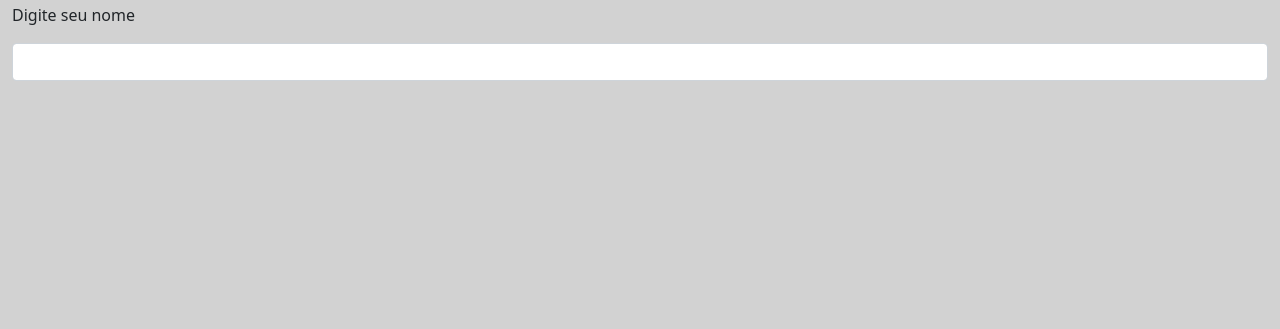
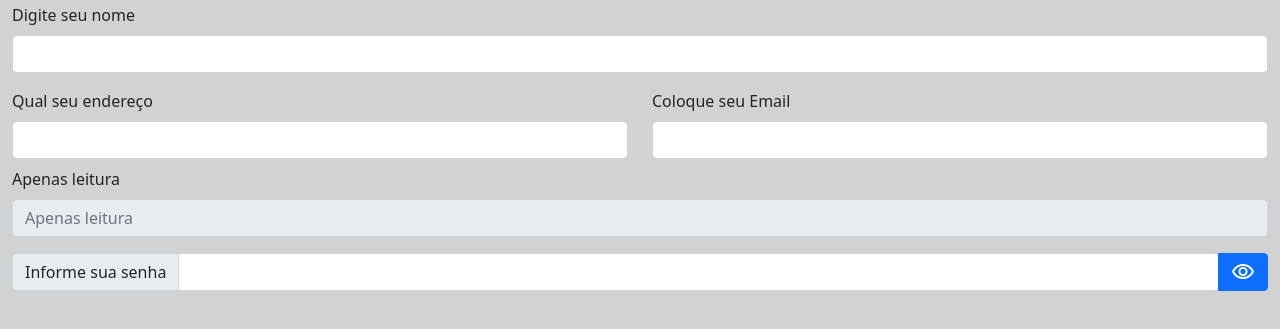
Before and after one commit to mirox666/Formulario_JaavScript, a plain HTML site: page index.html in a window 1280 px wide. Shown: the part 53-382 px from the top of the page. Drawn offline with nearby package versions, Linux system fonts and the light colour scheme.

Commit message:
Continuando Layout Bootstrap

```diff
--- a/index.html
+++ b/index.html
@@ -4,16 +4,47 @@
     <meta charset="UTF-8">
     <meta name="viewport" content="width=device-width, initial-scale=1.0">
     <link href="https://cdn.jsdelivr.net/npm/bootstrap@5.1.3/dist/css/bootstrap.min.css" rel="stylesheet" integrity="sha384-1BmE4kWBq78iYhFldvKuhfTAU6auU8tT94WrHftjDbrCEXSU1oBoqyl2QvZ6jIW3" crossorigin="anonymous">
+    <link href="https://fonts.googleapis.com/css2?family=Material+Symbols+Outlined" rel="stylesheet" />
     <title>Formulario com bootstrap e JS</title>
 </head>
 <body class="container-fluid" style="background-color:#d2d2d2;">
     <h1 class="text-center">Formulario com bootstrap e JS</h1>
     <form action=""method="post">
+        <!-- CAMPO DE TEXTO: NOME -->
         <section class="row">
             <div class="col-md-12">
-            <label for="nome" class=mb-3>Digite seu nome </label>
+            <label for="nome" class=mb-2>Digite seu nome </label>
             <input type="text" class="form-control" id="nome">
         </div>
+        </section>
+
+        <!-- CAMPO DE TEXTO E EMAIL: ENDEREÇO E EMAIL -->
+        <section class="row mt-3">
+            <div class="col-md-6">
+                <label for="endereco" class="mb-2">Qual seu endereço</label>
+                <input type="text" id="endereco" class="form-control">
+            </div>
+            <div class="col-md-6">
+                <label for="email" class="mb-2">Coloque seu Email</label>
+                <input type="email" id="email" class="form-control">
+            </div>
+        </section>
+
+        <!--CAMPO TEXTO: APENAS LEITURA  -->
+        <section class="row mt-2">
+            <div class="col-md-12">
+            <label for="leitura" class="mb-2">Apenas leitura</label>
+            <input type="text" id="leitura" placeholder="Apenas leitura" class="form-control" readonly>
+        </div>
+        </section>
+
+        <!-- CAMPO DE SENHA -->
+        <section class="row mt-3">
+            <div class="input-group col-md-12">
+                <label for="senha" class="input-group-text col-form-label">Informe sua senha</label>
+                <input type="password" id="senha" class="form-control">
+                <span class="material-symbols-outlined btn btn-primary">visibility</span>
+            </div>
         </section>
     </form>
 </body>
```
